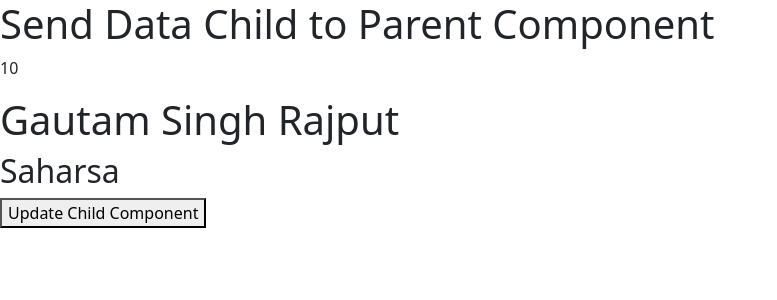
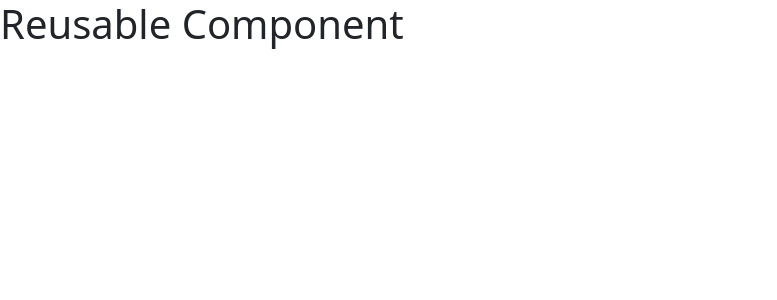
Before and after one commit to CODEWITHGAUTAM/AngularBootstrap, an Angular app: page / in a window 1280 px wide. Shown: the top 300 px of the page, without its empty margins (0-777 px from the left). Built offline with nearby package versions, Linux system fonts and the light colour scheme.

Commit message:
Reusable component

```diff
--- a/src/app/app.component.html
+++ b/src/app/app.component.html
@@ -1,3 +1 @@
 <h1>{{title}}</h1>
-<app-child [item]="data" [item1]="name" [item2]="address"></app-child>
-<button (click)="updateChild()">Update Child Component</button>
--- a/src/app/app.component.ts
+++ b/src/app/app.component.ts
@@ -6,15 +6,18 @@ import { Component } from '@angular/core';
   styleUrls: ['./app.component.scss']
 })
 export class AppComponent {
-  title = 'Send Data Child to Parent Component';
-  data=10;
-  name="Gautam Singh Rajput";
-  address="Saharsa";
+  title = 'Reusable Component';
+  userDetails=[
+    {
+      name:'Anil Sidhu',email:'anil@test.com'
 
-  updateChild()
-  {
-    this.data=Math.floor(Math.random()*10);
-  }
+
+    },{
+      name:'Gautam Singh Rajput',email:'gautam@rajput.com'
+    }
+  ]
+
+
 
 
 
```
Also changed, not shown: src/app/user-details/user-details.component.ts (added, +10 -0 lines).
